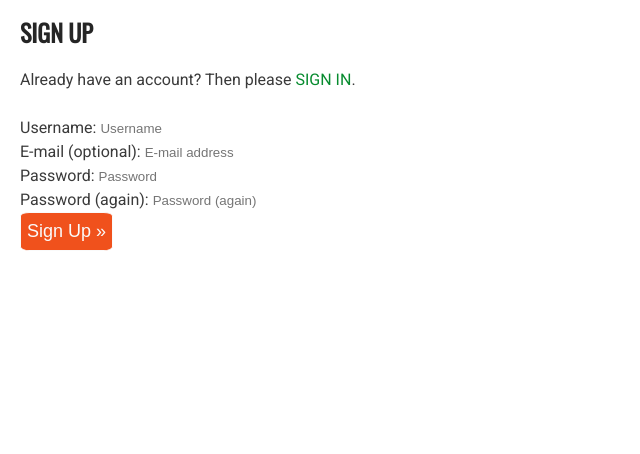
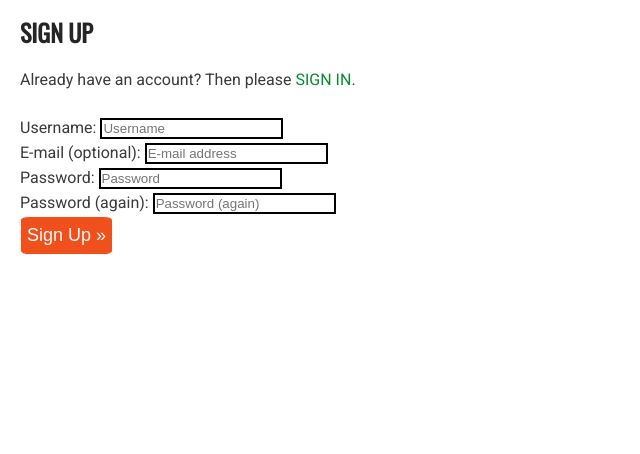
Before and after one commit to Lasserini/kidstravelp4, a Django app: page /accounts/signup/ in a window 1280 px wide. Shown: the part 80-534 px from the top of the page, without its empty margins (0-640 px from the left). Run offline with Django 3.2, Linux system fonts and the light colour scheme; some libraries are stand-ins or nearby versions.

Commit message:
Add login/signup input field styling

```diff
--- a/static/css/style.css
+++ b/static/css/style.css
@@ -171,6 +171,14 @@ footer ul {
     line-height: 150%;
 }
 
+.login input, .signup input {
+    border: solid 2px;
+    padding: 1px;
+    margin: 2px 0;
+}
+
+
+
 .auth_button {
     padding: 8px 6px;
     border-radius: 10%;
@@ -200,8 +208,6 @@ footer ul {
 .auth_internal_link:hover {
     font-weight: bolder;
 }
-
-
 
 /* Index page styling */
 #hero_image {
```
